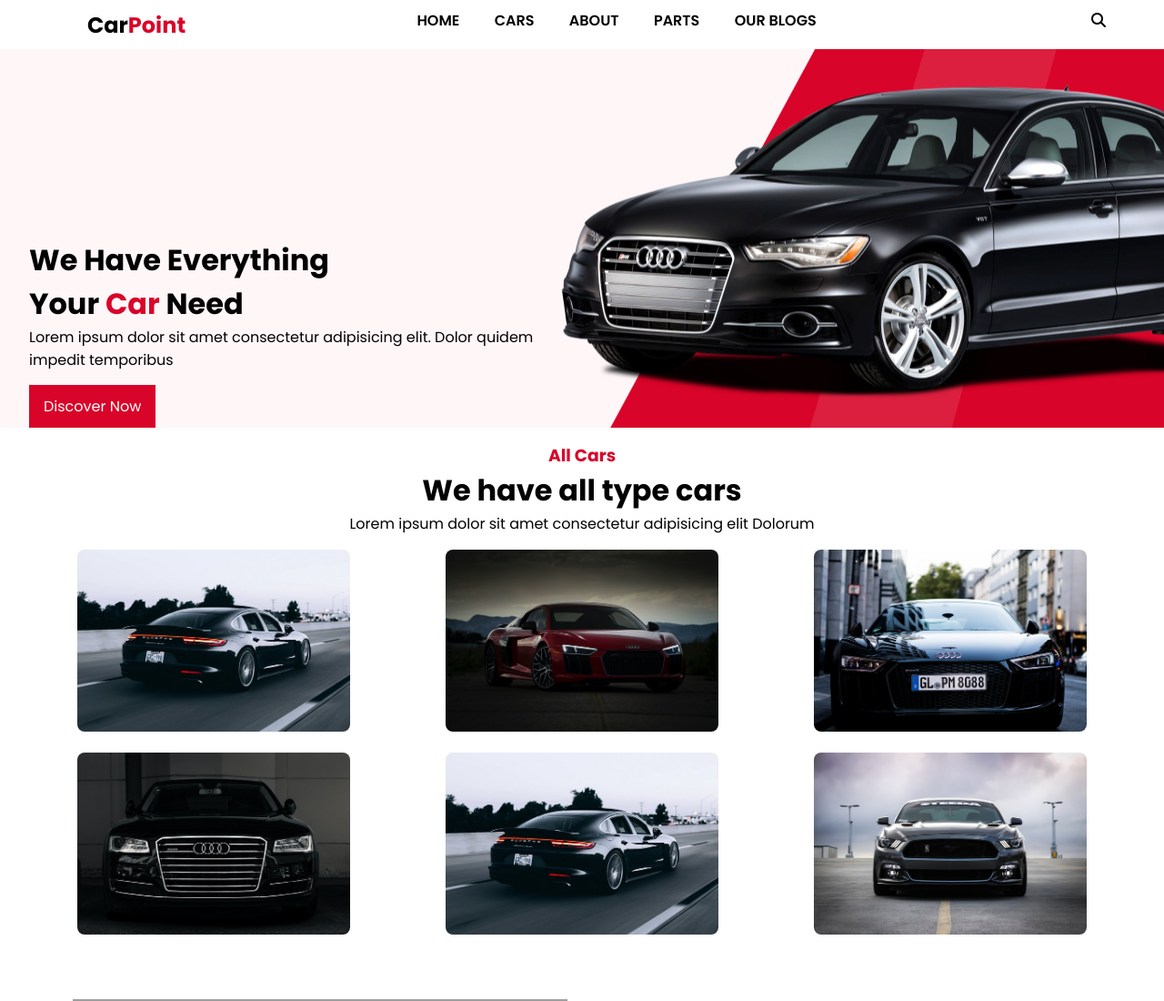
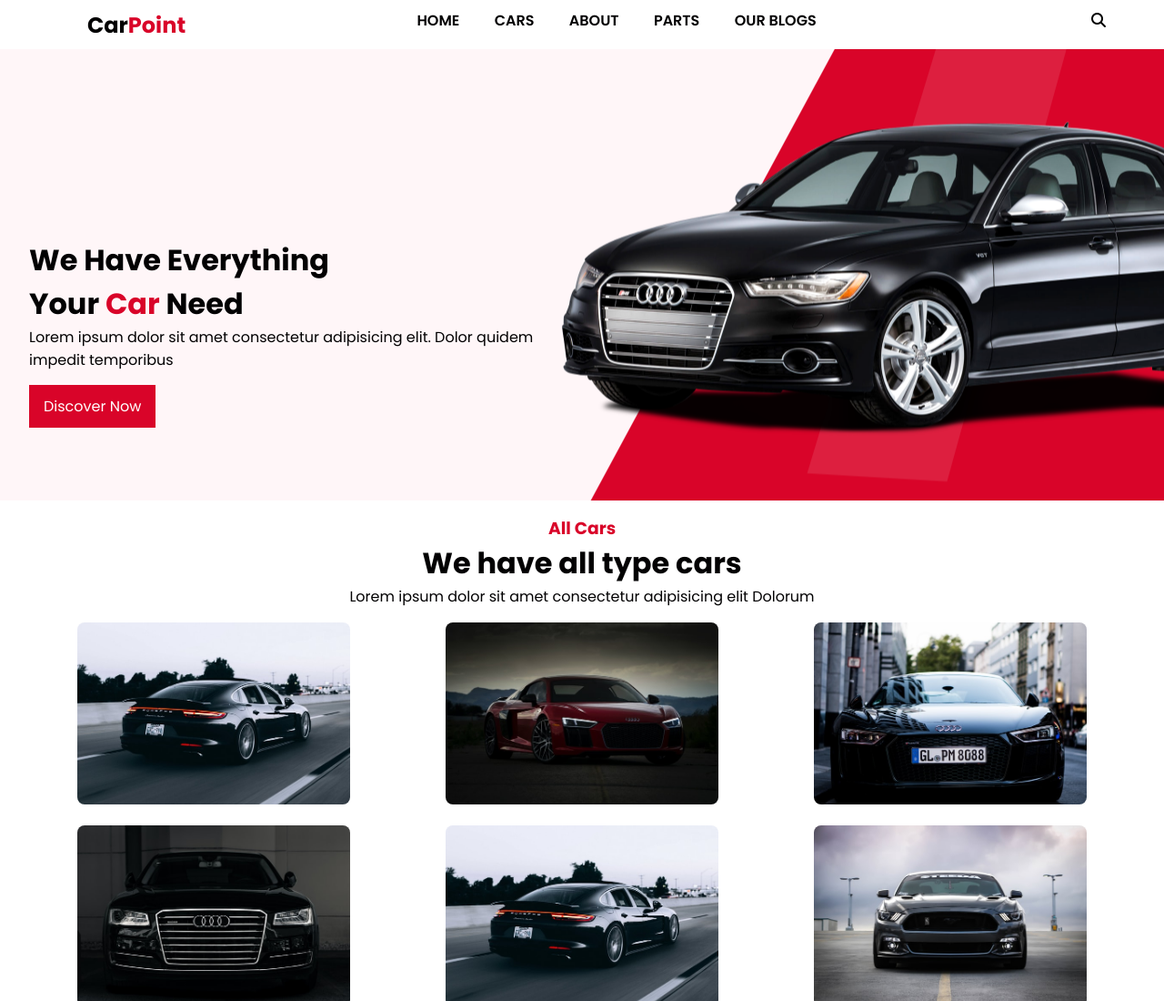
Before and after one commit to rutikgagare/carpoint, a plain HTML site: page index.html in a window 1280 px wide. Shown: the top 1100 px of the page at 91% size. Drawn offline with Linux system fonts and the light colour scheme; grey boxes are pictures that could not be loaded.

Commit message:
mainstyling

```diff
--- a/style.css
+++ b/style.css
@@ -114,7 +114,7 @@ header{
     width: 50%;
     padding:0 2rem;
     padding-top: 12rem;
-    min-height: 400px;
+    min-height: 480px;
 }
 
 .main h1 span{
```
